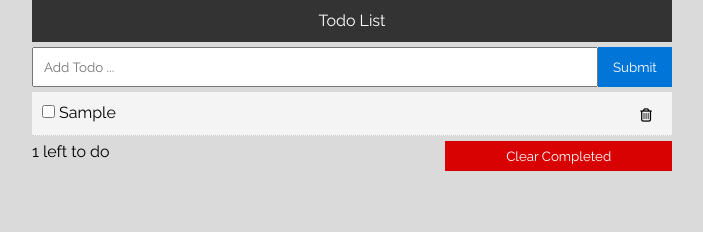
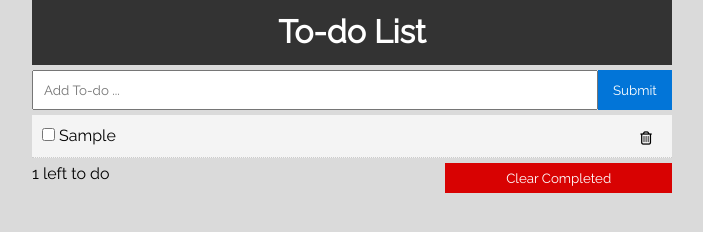
Before and after one commit to natthamonng/jquery-todo-list, a plain HTML site: page index.html in a window 1280 px wide. Both pictures are taken after typing "Sample" into the empty fields and a click on the button "Submit". Shown: the whole page, without its empty margins (288-991 px from the left). Drawn offline with nearby package versions, Linux system fonts and the light colour scheme.

Commit message:
code refactoring

```diff
--- a/app.js
+++ b/app.js
@@ -1,15 +1,15 @@
-import { loadData, createTodoData, toggleTodo, deleteTodo, clearCompletedTodos } from "./dataSvc.js";
-import { updateView, getTodoElementId } from "./view.js";
+import { loadData, createTodoData, toggleTodo, deleteTodo, clearCompletedTodos } from "./dataService.js";
+import { updateView, getTodoElementId } from "./viewController.js";
 
 $(function() {
     /**
      * Variable declaration
      */
-    let $addTodo = $('#addTodo');
+    const $addTodo = $('#addTodo');
     const $clearCompleted = $('.clearCompleted');
 
     /**
-     * App entrypoint
+     * App entry point
      */
     loadData();
     updateView();
@@ -17,13 +17,13 @@ $(function() {
     /**
      * Event Listeners
      */
-    $addTodo.on('submit', function (e) {
-        e.preventDefault();
+    $addTodo.on('submit', function (event) {
+        event.preventDefault();
 
-        let text = $('input:text').val();
+        let title = $('input:text').val();
 
-        if(text !== "") {
-            createTodoData(text);
+        if(title !== "") {
+            createTodoData(title);
             updateView();
         }
 
--- a/dataSvc.js
+++ b/dataService.js
@@ -1,5 +1,8 @@
-// Valeur par défaut
+/**
+* Variable declaration
+*/
 let todosData = [];
+const LOCAL_STORAGE_KEY = 'jquery-todo-list'
 
 export function getData(){
     return todosData;
@@ -10,7 +13,7 @@ export function getData(){
  */
 export function loadData() {
     // Chargement des données
-    const storedData = localStorage.getItem('todoData');
+    const storedData = localStorage.getItem(LOCAL_STORAGE_KEY);
     if(storedData != null) {
         todosData = JSON.parse(storedData);
     }
@@ -18,13 +21,13 @@ export function loadData() {
 
 export function saveData(){
     // Save
-    localStorage.setItem('todoData', JSON.stringify(todosData));
+    localStorage.setItem(LOCAL_STORAGE_KEY, JSON.stringify(todosData));
 }
 
-export function createTodoData(text){
+export function createTodoData(title){
     const todoData = {
         id: createID(),
-        text,
+        title,
         completed: false
     };
 
@@ -63,6 +66,7 @@ export function createID(){
     let newID = -1;
     const usedIDs = todosData.map(todoData => todoData.id);
 
+    //call _createID function while index of newID that passed in is higher than -1 which means it's already exist.
     do {
         newID = _createID();
     } while (usedIDs.indexOf(newID) > -1);
--- a/index.html
+++ b/index.html
@@ -10,10 +10,12 @@
 </head>
 <body>
     <div class="wrapper">
-        <header>Todo List</header>
+        <header>
+            <h1>To-do List</h1>
+        </header>
 
         <form id="addTodo" class="container">
-            <input class="addTodo-input" type="text" placeholder="Add Todo ..." />
+            <input class="addTodo-input" type="text" placeholder="Add To-do ..." />
             <button class="btn btn-add" type="submit">Submit</button>
         </form>
 
@@ -27,8 +29,6 @@
 
     <!--JQuery CDN-->
     <script src="https://ajax.googleapis.com/ajax/libs/jquery/3.4.1/jquery.min.js"></script>
-    <!-- <script src="dataSvc.js"></script>
-    <script src="view.js"></script> -->
     <script src="app.js" type="module"></script>
     <script src="https://kit.fontawesome.com/9b18ba69c6.js" crossorigin="anonymous"></script>
 </body>
--- a/style.css
+++ b/style.css
@@ -1,4 +1,5 @@
 @import url('https://fonts.googleapis.com/css?family=Raleway&display=swap');
+
 * {
     box-sizing: border-box;
     margin: 0;
--- a/view.js
+++ b/viewController.js
@@ -1,11 +1,11 @@
-import { getData, getIncompleteTodos } from "./dataSvc.js";
+import { getData, getIncompleteTodos } from "./dataService.js";
 
-let $todoList = $('.todoList');
+const $todoList = $('.todoList');
 
 /**
  * View
  */
-// Fonction responsable de synchroniser la page html avec le tableau todosData
+// Function responsible for synchronizing the html page with the todosData array
 export function updateView(){
     $todoList.html('');
 
@@ -26,11 +26,11 @@ export function updateView(){
 }
 
 export function createTodoElement(todoData){
-    // On créé, puis on append
+    // We create, then we append
     const $todo = $(`
     <li class="todoItem ${todoData.completed ? 'completed' : ''}" data-todo-id="${todoData.id}">
-        <input id="checkbox-${todoData.id}" class="toggleTodo ${todoData.completed ? 'checked' : ''}" type="checkbox" ${todoData.completed ? 'checked="checked"' : ''}"/>
-        <label for="checkbox-${todoData.id}" class="todo-title">${todoData.text}</label>
+        <input id="checkbox-${todoData.id}" class="toggleTodo" type="checkbox" ${todoData.completed ? 'checked' : ''} />
+        <label for="checkbox-${todoData.id}" class="todo-title">${todoData.title}</label>
         <button class="deleteTodo btn-del"><i class="far fa-trash-alt"></i></button>
     </li>`);
     $todoList.append($todo);
```
Also changed, not shown: 1 other file.
